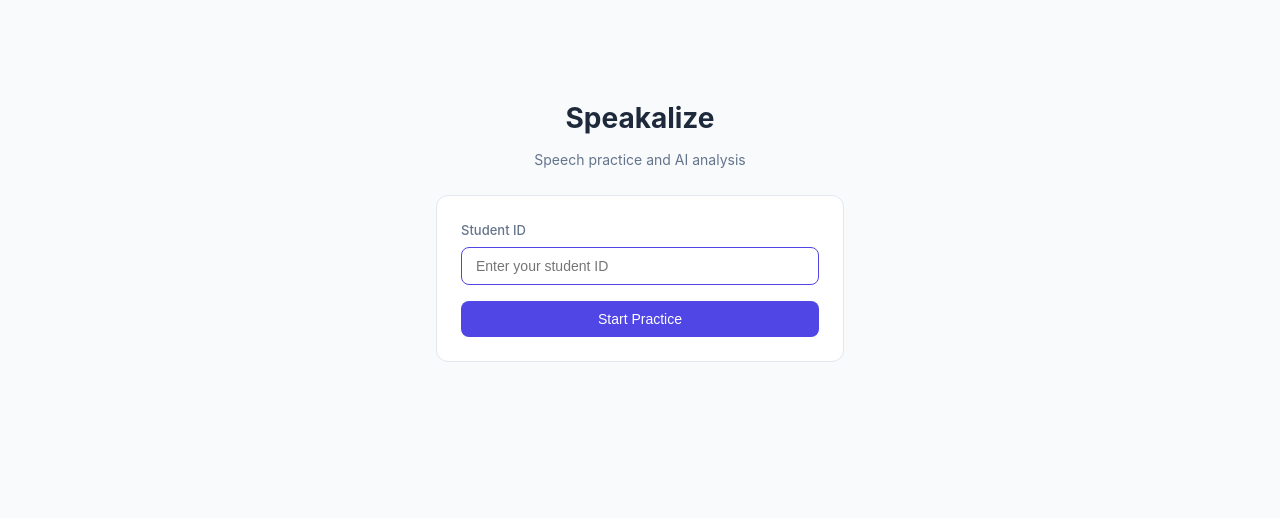
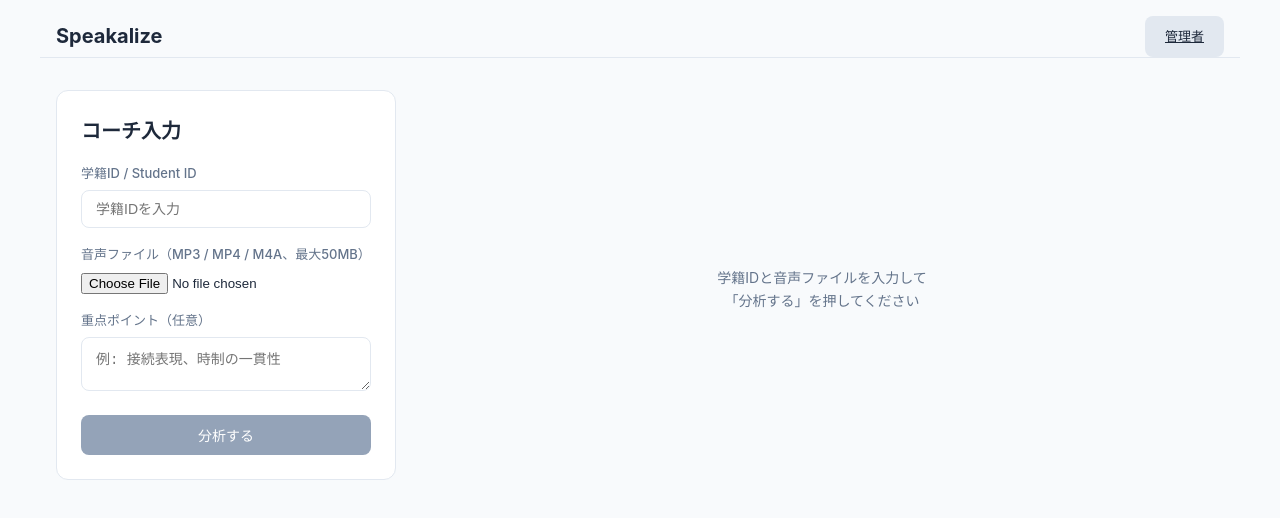
Before and after one commit to sena-i/Marinaspeak, a Next.js app: page / in a window 1280 px wide. Shown: the top 518 px of the page. Built offline with nearby package versions, Linux system fonts and the light colour scheme.

Commit message:
feat: rewrite home page as coach split-panel tool
Generated with Claude Code

```diff
--- a/app/page.js
+++ b/app/page.js
@@ -1,77 +1,47 @@
 'use client';
 
-import { useState, useEffect, useRef } from 'react';
+import { useState, useRef } from 'react';
 import { uploadAndTranscribe, analyzeTranscription, registerStudent, saveResult } from '@/lib/api/client';
 import { countWords, getAudioDuration, calculateWPM } from '@/lib/utils/wpmCalculator';
 import { formatDuration } from '@/lib/utils/formatters';
 import { formatFileSize } from '@/lib/utils/fileValidator';
 
+const CIRCLE_NUMS = ['①', '②', '③', '④'];
+
 export default function Home() {
+  // ── Form state ──────────────────────────────────────────────
   const [studentId, setStudentId] = useState('');
-  const [isRegistered, setIsRegistered] = useState(false);
-  const [step, setStep] = useState('id'); // 'id' | 'upload' | 'processing' | 'result'
-  const [error, setError] = useState('');
-  const [progress, setProgress] = useState(0);
-  const [progressText, setProgressText] = useState('');
-
-  // Audio state
   const [audioFile, setAudioFile] = useState(null);
   const [audioDuration, setAudioDuration] = useState(null);
   const [focusPoints, setFocusPoints] = useState('');
   const fileInputRef = useRef(null);
 
-  // Result state
+  // ── UI state ─────────────────────────────────────────────────
+  const [step, setStep] = useState('idle'); // 'idle' | 'processing' | 'result'
+  const [error, setError] = useState('');
+  const [progress, setProgress] = useState(0);
+  const [progressText, setProgressText] = useState('');
+  const [transcriptionOpen, setTranscriptionOpen] = useState(false);
+  const [copySuccess, setCopySuccess] = useState(false);
+
+  // ── Result state ─────────────────────────────────────────────
   const [transcription, setTranscription] = useState('');
-  const [feedback, setFeedback] = useState(null);
   const [wpm, setWpm] = useState(null);
   const [wordCount, setWordCount] = useState(0);
   const [speakingDuration, setSpeakingDuration] = useState(null);
+  const [corrections, setCorrections] = useState([]);
+  const [editedExplanations, setEditedExplanations] = useState([]);
+  const [coachComment, setCoachComment] = useState('');
+  const [fullFeedback, setFullFeedback] = useState(null);
+  const [fullCorrections, setFullCorrections] = useState([]);
 
-  useEffect(() => {
-    const savedId = sessionStorage.getItem('speakalize_student_id');
-    if (savedId) {
-      setStudentId(savedId);
-      setIsRegistered(true);
-      setStep('upload');
-    }
-  }, []);
-
-  async function handleRegister(e) {
-    e.preventDefault();
-    setError('');
-
-    const trimmed = studentId.trim();
-    if (!trimmed) {
-      setError('Student ID is required');
-      return;
-    }
-    if (trimmed.length > 20) {
-      setError('Student ID must be 20 characters or less');
-      return;
-    }
-    if (!/^[a-zA-Z0-9]+$/.test(trimmed)) {
-      setError('Student ID must be alphanumeric');
-      return;
-    }
-
-    try {
-      await registerStudent(trimmed);
-      sessionStorage.setItem('speakalize_student_id', trimmed);
-      setStudentId(trimmed);
-      setIsRegistered(true);
-      setStep('upload');
-    } catch (err) {
-      setError(err.message);
-    }
-  }
+  // ── Handlers ─────────────────────────────────────────────────
 
   async function handleFileSelect(e) {
     const file = e.target.files?.[0];
     if (!file) return;
-
     setError('');
     setAudioFile(file);
-
     try {
       const duration = await getAudioDuration(file);
       setAudioDuration(duration);
@@ -81,51 +51,63 @@ export default function Home() {
   }
 
   async function handleProcess() {
-    if (!audioFile) return;
+    const trimmedId = studentId.trim();
+    if (!trimmedId) { setError('学籍ID / Student ID を入力してください'); return; }
+    if (!audioFile) { setError('音声ファイルを選択してください'); return; }
+
     setError('');
     setStep('processing');
     setProgress(0);
 
     try {
-      setProgressText('Transcribing audio...');
+      await registerStudent(trimmedId);
+
+      setProgressText('音声を文字起こし中...');
       const transcribeResult = await uploadAndTranscribe(audioFile, setProgress);
       const text = transcribeResult.transcription;
+      const serverSpeakingDuration = transcribeResult.speakingDuration || null;
       setTranscription(text);
-
-      // Get speaking duration from server (ffmpeg silence removal)
-      const serverSpeakingDuration = transcribeResult.speakingDuration || null;
       setSpeakingDuration(serverSpeakingDuration);
 
-      setProgressText('Analyzing speech...');
+      setProgressText('スピーチを分析中...');
       const analyzeResult = await analyzeTranscription(text, setProgress, focusPoints);
-      const fb = analyzeResult.feedback || {};
-      setFeedback(fb);
+      const fb = analyzeResult.feedback || analyzeResult;
+
+      const structured = fb.structuredFeedback;
+      const keyCorrections = structured?.student_view?.key_corrections || fb.corrections || [];
+      const parsedCorrections = keyCorrections.map((c) => ({
+        original: c.original || '',
+        revised: c.revised || c.corrected || '',
+        explanation: c.explanation || ''
+      }));
+
+      setCorrections(parsedCorrections);
+      setEditedExplanations(parsedCorrections.map((c) => c.explanation));
+      setCoachComment(structured?.student_view?.coach_comment || fb.coachComment || '');
+      setFullFeedback(structured?.admin_view?.full_feedback || null);
+      setFullCorrections(parsedCorrections);
 
       const words = countWords(text);
       setWordCount(words);
+      const durationForWpm = serverSpeakingDuration || audioDuration;
+      const calculatedWpm = durationForWpm && durationForWpm > 0
+        ? calculateWPM(text, durationForWpm)
+        : null;
+      setWpm(calculatedWpm);
 
-      let calculatedWpm = null;
-      // Use speaking duration (silence removed) if available, otherwise fall back to total audio duration
-      const durationForWpm = serverSpeakingDuration || audioDuration;
-      if (durationForWpm && durationForWpm > 0) {
-        calculatedWpm = calculateWPM(text, durationForWpm);
-        setWpm(calculatedWpm);
-      }
-
-      setProgressText('Saving results...');
+      setProgressText('結果を保存中...');
       setProgress(95);
-
       await saveResult({
-        studentId,
+        studentId: trimmedId,
         transcription: text,
         wordCount: words,
         durationSeconds: audioDuration,
         speakingDuration: serverSpeakingDuration,
         wpm: calculatedWpm,
-        corrections: fb.corrections || [],
-        fullCorrections: fb.fullCorrections || [],
+        corrections: parsedCorrections,
+        fullCorrections: parsedCorrections,
         goodPoints: fb.goodPoints || null,
-        coachComment: fb.coachComment || null,
+        coachComment: structured?.student_view?.coach_comment || fb.coachComment || null,
         closing: fb.closing || null,
         repeatedMistakes: fb.repeatedMistakes || null,
         feedbackText: fb.feedbackText || null,
@@ -139,102 +121,106 @@ export default function Home() {
       setStep('result');
     } catch (err) {
       setError(err.message);
-      setStep('upload');
+      setStep('idle');
     }
   }
 
   function handleReset() {
+    setStudentId('');
     setAudioFile(null);
     setAudioDuration(null);
     setSpeakingDuration(null);
+    setFocusPoints('');
     setTranscription('');
-    setFeedback(null);
+    setCorrections([]);
+    setEditedExplanations([]);
+    setCoachComment('');
+    setFullFeedback(null);
+    setFullCorrections([]);
     setWpm(null);
     setWordCount(0);
     setProgress(0);
     setError('');
-    setFocusPoints('');
-    setStep('upload');
+    setTranscriptionOpen(false);
+    setCopySuccess(false);
+    setStep('idle');
     if (fileInputRef.current) fileInputRef.current.value = '';
   }
 
-  function handleLogout() {
-    sessionStorage.removeItem('speakalize_student_id');
-    setStudentId('');
-    setIsRegistered(false);
-    setStep('id');
-    handleReset();
+  function handleExplanationChange(index, value) {
+    setEditedExplanations((prev) => {
+      const next = [...prev];
+      next[index] = value;
+      return next;
+    });
   }
 
-  // Student ID entry
-  if (step === 'id') {
+  function handleCopyLine() {
+    const correctionLines = corrections
+      .map((c, i) => {
+        const exp = editedExplanations[i] || '';
+        return `${CIRCLE_NUMS[i]} ${c.original}\n  → ${c.revised}${exp ? `\n  ${exp}` : ''}`;
+      })
+      .join('\n\n');
+    const text = `📌 修正ポイント\n${correctionLines}\n\n💬 コーチコメント\n${coachComment}`;
+    navigator.clipboard.writeText(text).then(() => {
+      setCopySuccess(true);
+      setTimeout(() => setCopySuccess(false), 2000);
+    });
+  }
+
+  // ── Render ────────────────────────────────────────────────────
+
   return (
-      <div className="container" style={{ maxWidth: 440 }}>
-        <div className="text-center mb-3" style={{ marginTop: '4rem' }}>
-          <h1>Speakalize</h1>
-          <p className="text-secondary">Speech practice and AI analysis</p>
+    <>
+      {/* Page header */}
+      <div className="page-header">
+        <h1 style={{ marginBottom: 0, fontSize: '1.25rem' }}>Speakalize</h1>
+        <a href="/admin" className="btn btn-secondary" style={{ fontSize: '0.8125rem' }}>管理者</a>
       </div>
+
+      <div className="split-layout">
+        {/* ── LEFT PANEL ── */}
+        <div className="panel-left">
           <div className="card">
-          <form onSubmit={handleRegister}>
-            <label className="label">Student ID</label>
+            <h2 className="mb-2">コーチ入力</h2>
+
+            <label className="label">学籍ID / Student ID</label>
             <input
               className="input mb-2"
               type="text"
-              placeholder="Enter your student ID"
+              placeholder="学籍IDを入力"
               value={studentId}
               onChange={(e) => setStudentId(e.target.value)}
               maxLength={20}
-              autoFocus
+              disabled={step === 'processing' || step === 'result'}
             />
-            {error && <p className="error-text mb-1">{error}</p>}
-            <button className="btn btn-primary" type="submit" style={{ width: '100%' }}>
-              Start Practice
-            </button>
-          </form>
-        </div>
-      </div>
-    );
-  }
 
-  // Upload step
-  if (step === 'upload') {
-    return (
-      <div className="container">
-        <div className="flex justify-between items-center mb-3">
-          <div>
-            <h1>Speakalize</h1>
-            <p className="text-secondary">Student: {studentId}</p>
-          </div>
-          <button className="btn btn-secondary" onClick={handleLogout}>Change ID</button>
-        </div>
-
-        <div className="card">
-          <h2 className="mb-2">Upload Audio</h2>
-          <p className="text-secondary mb-2">Upload an MP3, MP4, or M4A file (max 50MB)</p>
-
+            <label className="label">音声ファイル（MP3 / MP4 / M4A、最大50MB）</label>
             <input
               ref={fileInputRef}
               type="file"
               accept=".mp3,.mp4,.m4a,audio/mpeg,audio/mp4,video/mp4,audio/x-m4a,audio/m4a"
               onChange={handleFileSelect}
-            className="mb-2"
+              className="mb-1"
+              disabled={step === 'processing' || step === 'result'}
             />
-
             {audioFile && (
-            <div className="mb-2" style={{ fontSize: '0.875rem' }}>
-              <p><strong>{audioFile.name}</strong> ({formatFileSize(audioFile.size)})</p>
-              {audioDuration && <p>Duration: {formatDuration(audioDuration)}</p>}
-            </div>
+              <p className="text-secondary mb-2" style={{ fontSize: '0.8125rem' }}>
+                {audioFile.name} ({formatFileSize(audioFile.size)})
+                {audioDuration ? ` · ${formatDuration(audioDuration)}` : ''}
+              </p>
             )}
 
-          <label className="label" style={{ marginTop: '0.5rem' }}>Focus Points (optional)</label>
+            <label className="label" style={{ marginTop: '0.5rem' }}>重点ポイント（任意）</label>
             <textarea
               className="input mb-2"
-            placeholder="e.g. discourse markers, tense consistency, clarity..."
+              placeholder="例: 接続表現、時制の一貫性"
               value={focusPoints}
               onChange={(e) => setFocusPoints(e.target.value)}
               rows={2}
               style={{ resize: 'vertical' }}
+              disabled={step === 'processing' || step === 'result'}
             />
 
             {error && <p className="error-text mb-1">{error}</p>}
@@ -242,21 +228,25 @@ export default function Home() {
             <button
               className="btn btn-primary"
               onClick={handleProcess}
-            disabled={!audioFile}
+              disabled={step === 'processing' || step === 'result' || !audioFile || !studentId.trim()}
               style={{ width: '100%' }}
             >
-            Transcribe & Analyze
+              分析する
             </button>
           </div>
         </div>
-    );
-  }
 
-  // Processing step
-  if (step === 'processing') {
-    return (
-      <div className="container">
-        <h1 className="mb-3">Speakalize</h1>
+        {/* ── RIGHT PANEL ── */}
+        <div className="panel-right">
+          {/* Idle: empty state */}
+          {step === 'idle' && (
+            <div className="empty-state">
+              <p>学籍IDと音声ファイルを入力して<br />「分析する」を押してください</p>
+            </div>
+          )}
+
+          {/* Processing */}
+          {step === 'processing' && (
             <div className="card text-center">
               <h2 className="mb-1">{progressText}</h2>
               <div className="progress-bar">
@@ -264,26 +254,16 @@ export default function Home() {
               </div>
               <p className="text-secondary">{progress}%</p>
             </div>
-      </div>
-    );
-  }
+          )}
 
-  // Results step — Coaching format
-  return (
-    <div className="container">
-      <div className="flex justify-between items-center mb-3">
-        <div>
-          <h1>Results</h1>
-          <p className="text-secondary">Student: {studentId}</p>
-        </div>
-        <button className="btn btn-primary" onClick={handleReset}>New Session</button>
-      </div>
-
+          {/* Result */}
+          {step === 'result' && (
+            <>
               {/* Stats */}
               <div className="stat-grid">
                 <div className="stat-card">
                   <div className="stat-value">{wordCount}</div>
-          <div className="stat-label">Words</div>
+                  <div className="stat-label">語数</div>
                 </div>
                 {wpm && (
                   <div className="stat-card">
@@ -294,61 +274,137 @@ export default function Home() {
                 {speakingDuration && (
                   <div className="stat-card">
                     <div className="stat-value">{formatDuration(speakingDuration)}</div>
-            <div className="stat-label">Speaking Time</div>
+                    <div className="stat-label">発話時間</div>
                   </div>
                 )}
               </div>
 
-      {/* Transcription */}
+              {/* Transcription (collapsible) */}
               <div className="card">
-        <h2 className="mb-1">Transcription</h2>
-        <p style={{ fontSize: '0.875rem', whiteSpace: 'pre-wrap' }}>{transcription}</p>
+                <div className="collapsible-header" onClick={() => setTranscriptionOpen((o) => !o)}>
+                  <h2 style={{ marginBottom: 0 }}>文字起こし</h2>
+                  <span style={{ fontSize: '0.8125rem', color: 'var(--text-secondary)' }}>
+                    {transcriptionOpen ? '▲ 閉じる' : '▼ 開く'}
+                  </span>
+                </div>
+                {transcriptionOpen && (
+                  <p style={{ fontSize: '0.875rem', whiteSpace: 'pre-wrap', marginTop: '1rem' }}>
+                    {transcription}
+                  </p>
+                )}
               </div>
 
-      {/* Corrections */}
-      {feedback && feedback.corrections && feedback.corrections.length > 0 && (
+              {/* Corrections (editable explanations) */}
+              {corrections.length > 0 && (
                 <div className="card">
-          <h2 className="mb-1">Corrections</h2>
-          <div style={{ fontSize: '0.875rem' }}>
-            {feedback.corrections.map((c, i) => (
-              <div key={i} style={{ marginBottom: '0.75rem', paddingBottom: '0.75rem', borderBottom: i < feedback.corrections.length - 1 ? '1px solid var(--border)' : 'none' }}>
+                  <h2 className="mb-2">修正ポイント</h2>
+                  {corrections.map((c, i) => (
+                    <div
+                      key={i}
+                      style={{
+                        marginBottom: i < corrections.length - 1 ? '1rem' : 0,
+                        paddingBottom: i < corrections.length - 1 ? '1rem' : 0,
+                        borderBottom: i < corrections.length - 1 ? '1px solid var(--border)' : 'none'
+                      }}
+                    >
+                      <p style={{ fontSize: '0.875rem' }}>
+                        <span style={{ color: 'var(--error)' }}>{c.original}</span>
+                        {' → '}
+                        <span style={{ color: 'var(--success)', fontWeight: 600 }}>{c.revised}</span>
+                      </p>
+                      <input
+                        className="inline-input"
+                        style={{ marginTop: '0.375rem' }}
+                        value={editedExplanations[i] || ''}
+                        onChange={(e) => handleExplanationChange(i, e.target.value)}
+                        placeholder="説明（編集可）"
+                      />
+                    </div>
+                  ))}
+                </div>
+              )}
+
+              {/* Coach comment (editable) */}
+              <div className="card">
+                <h2 className="mb-1">コーチコメント</h2>
+                <textarea
+                  className="input"
+                  value={coachComment}
+                  onChange={(e) => setCoachComment(e.target.value)}
+                  rows={5}
+                  style={{ resize: 'vertical', lineHeight: '1.7' }}
+                />
+              </div>
+
+              {/* Action buttons */}
+              <div className="flex gap-1 mb-2" style={{ flexWrap: 'wrap' }}>
+                <button
+                  className={`btn ${copySuccess ? 'btn-success' : 'btn-primary'}`}
+                  onClick={handleCopyLine}
+                >
+                  {copySuccess ? 'コピーしました！' : '📋 LINEにコピー'}
+                </button>
+                <button className="btn btn-secondary" onClick={handleReset}>
+                  リセット
+                </button>
+              </div>
+
+              {/* Full corrections (read-only) */}
+              {fullCorrections.length > 0 && (
+                <div className="card">
+                  <h2 className="mb-2">全修正リスト</h2>
+                  {fullCorrections.map((c, i) => (
+                    <div
+                      key={i}
+                      style={{
+                        marginBottom: i < fullCorrections.length - 1 ? '0.75rem' : 0,
+                        paddingBottom: i < fullCorrections.length - 1 ? '0.75rem' : 0,
+                        borderBottom: i < fullCorrections.length - 1 ? '1px solid var(--border)' : 'none',
+                        fontSize: '0.875rem'
+                      }}
+                    >
                       <p>
-                  <span style={{ color: '#ef4444' }}>{c.original}</span>
+                        <span style={{ color: 'var(--error)' }}>{c.original}</span>
                         {' → '}
-                  <span style={{ color: '#22c55e' }}><strong>{c.corrected}</strong></span>
+                        <span style={{ color: 'var(--success)', fontWeight: 600 }}>{c.revised}</span>
                       </p>
                       {c.explanation && (
-                  <p style={{ fontSize: '0.8125rem', marginTop: '0.25rem', color: '#64748b' }}>{c.explanation}</p>
+                        <p style={{ fontSize: '0.8125rem', color: 'var(--text-secondary)', marginTop: '0.25rem' }}>
+                          {c.explanation}
+                        </p>
                       )}
                     </div>
                   ))}
                 </div>
+              )}
+
+              {/* Full feedback (read-only) */}
+              {fullFeedback && (
+                <div className="card">
+                  <h2 className="mb-2">詳細フィードバック</h2>
+                  {[
+                    { label: '構成', key: 'structure' },
+                    { label: '内容', key: 'content' },
+                    { label: '改善ポイント', key: 'improvement_points' },
+                    { label: '繰り返しミス', key: 'recurring_mistakes' }
+                  ].map(({ label, key }) =>
+                    fullFeedback[key] ? (
+                      <div key={key} style={{ marginBottom: '1rem' }}>
+                        <p style={{ fontWeight: 600, fontSize: '0.8125rem', color: 'var(--text-secondary)', marginBottom: '0.25rem' }}>
+                          {label}
+                        </p>
+                        <p style={{ fontSize: '0.875rem', whiteSpace: 'pre-wrap', lineHeight: '1.7' }}>
+                          {fullFeedback[key]}
+                        </p>
+                      </div>
+                    ) : null
+                  )}
                 </div>
               )}
-
-      {/* Coach Comment — goodPoints + coachComment + closing combined */}
-      {feedback && (feedback.goodPoints || feedback.coachComment || feedback.closing) && (
-        <div className="card">
-          <h2 className="mb-1">Coach Comment</h2>
-          <p style={{ fontSize: '0.875rem', whiteSpace: 'pre-wrap', lineHeight: '1.7' }}>
-            {[feedback.goodPoints, feedback.coachComment, feedback.closing].filter(Boolean).join('\n\n')}
-          </p>
-        </div>
-      )}
-
-      {/* Feedback not loaded or empty */}
-      {feedback && !feedback.corrections?.length && !feedback.goodPoints && !feedback.coachComment && !feedback.closing && (
-        <div className="card">
-          <p style={{ color: '#64748b' }}>
-            フィードバックを取得できませんでした。もう一度お試しください。
-          </p>
-        </div>
-      )}
-      {!feedback && (
-        <div className="card">
-          <p style={{ color: '#64748b' }}>No feedback available</p>
-        </div>
+            </>
           )}
         </div>
+      </div>
+    </>
   );
 }
```
Lines whose indentation alone changed are shown as unchanged.
